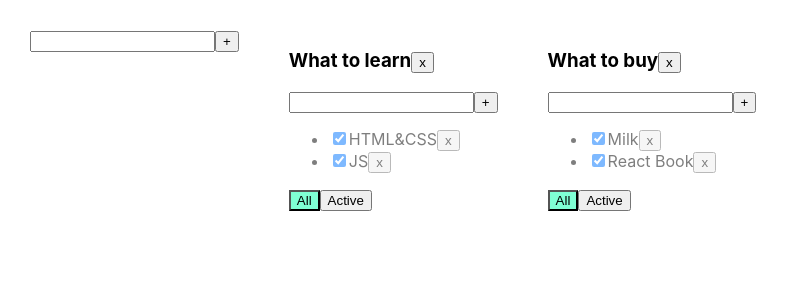
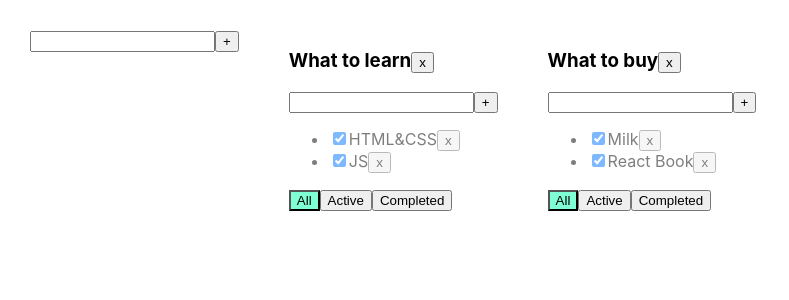
Before and after one commit to magomedov777/todolist-architecture, a React (Create React App) app: page / in a window 1280 px wide. Shown: the top 300 px of the page, without its empty margins (0-789 px from the left). Built offline with nearby package versions, Linux system fonts and the light colour scheme.

Commit message:
add new button

```diff
--- a/src/Todolist.tsx
+++ b/src/Todolist.tsx
@@ -80,7 +80,9 @@ export function Todolist(props: PropsType) {
             <button className={props.filter === 'active' ? "active-filter" : ""}
                 onClick={onActiveClickHandler}>Active
             </button>
-
+            <button className={props.filter === 'completed' ? "active-filter" : ""}
+                onClick={onCompletedClickHandler}>Completed
+            </button>
         </div>
     </div>
 }
```
